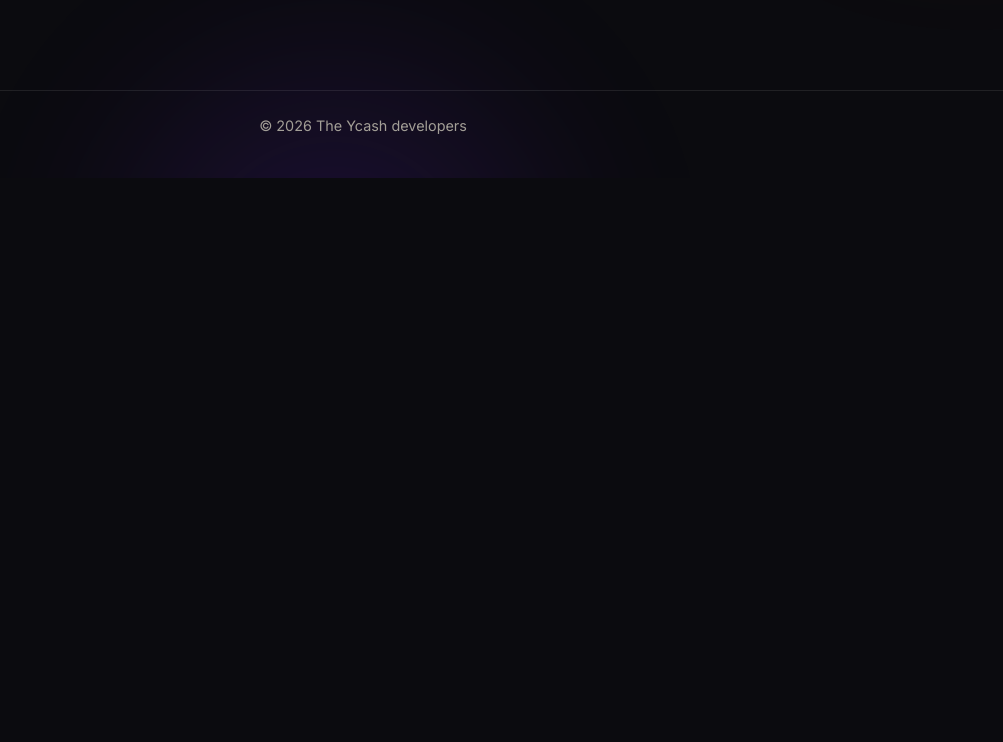
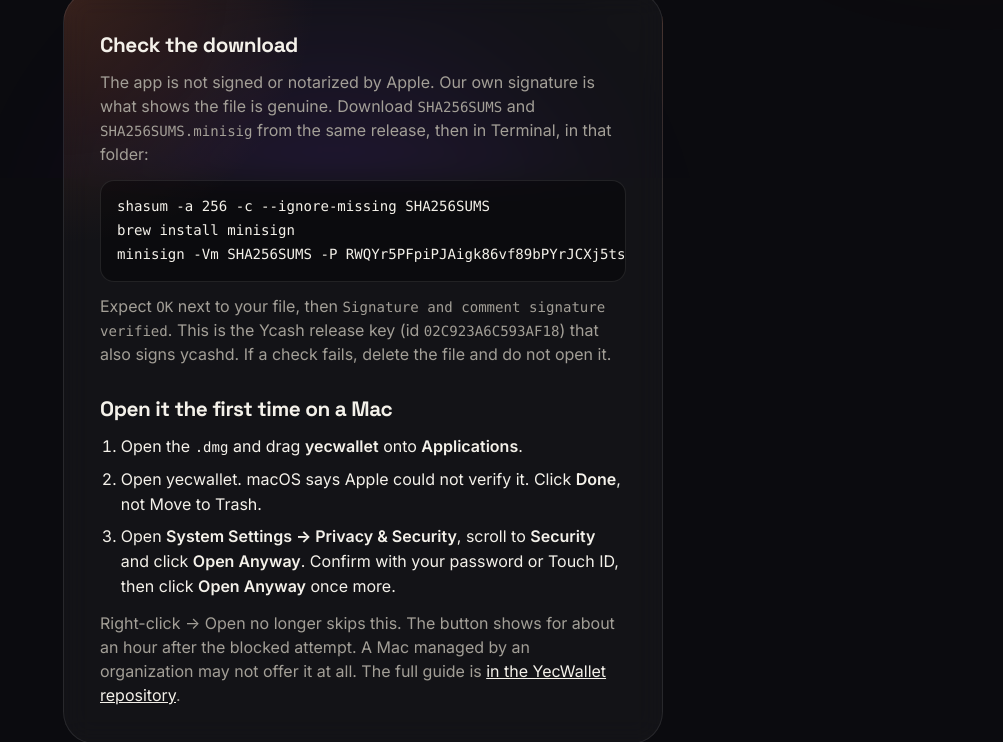
Before and after one commit to boyfromcave/ycash-team-site, a plain HTML site: page yecwallet/index.html in a window 1280 px wide. Shown: the part 622-1364 px from the top of the page, without its empty margins (277-1280 px from the left). Before the commit the page ends 800 px from the top, so only its background shows below. Drawn offline with Linux system fonts and the light colour scheme.

Commit message:
yecwallet: the release-day page (download, our signature check, macOS first run)
HOLD FOR RELEASE DAY: merging deploys at once, and the button points at the
release tag v6.22.0-beta3, which does not exist yet (a pre-release does not
appear under releases/latest, so that link would not find it either).

- The card: tag Beta, one sentence on the release, the Apple silicon file
  name, "Download YecWallet" to the release page. The start page's tile
  says Beta too.
- A second card: the SHA256SUMS and minisign check with the Ycash release
  key, and the three System Settings steps for an app not notarized by
  Apple, as yecwallet-dd docs/install-macos.md and the release workflow
  give them; a link to that guide.
- site.css: h2, ol, code and pre inside a card. No inline style or script.

```diff
--- a/assets/site.css
+++ b/assets/site.css
@@ -468,6 +468,49 @@ main { flex: 1 0 auto; }
   color: var(--muted);
 }
 
+/* A product page's second card: how to check a download and open it the first time. */
+.card.steps { margin-top: 18px; }
+
+.card h2 {
+  margin: 0;
+  font-family: var(--display);
+  font-size: 1.3rem;
+  font-weight: 700;
+  letter-spacing: -0.02em;
+}
+
+.card h2 + .how, .card h2 + ol { margin-top: 12px; }
+
+.card .how + h2, .card pre + h2 { margin-top: 30px; }
+
+.card code {
+  font-family: ui-monospace, SFMono-Regular, Menlo, Consolas, monospace;
+  font-size: 0.88em;
+  overflow-wrap: anywhere;
+}
+
+.card pre {
+  margin: 14px 0 0;
+  padding: 14px 16px;
+  border-radius: 14px;
+  border: 1px solid var(--line);
+  background: rgba(0, 0, 0, 0.35);
+  overflow-x: auto;
+  line-height: 1.6;
+}
+
+.card pre code { overflow-wrap: normal; white-space: pre; }
+
+.card ol {
+  margin: 0;
+  padding-left: 1.3em;
+  line-height: 1.55;
+}
+
+.card ol li + li { margin-top: 8px; }
+
+.card .how a { color: var(--ink); }
+
 .button {
   margin-top: 30px;
   display: inline-flex;
--- a/yecwallet/index.html
+++ b/yecwallet/index.html
@@ -34,12 +34,29 @@
   <main>
     <article class="card">
       <svg class="icon icon-lg" viewBox="0 0 24 24" fill="none" stroke="currentColor" stroke-width="1.6" stroke-linecap="round" stroke-linejoin="round" aria-hidden="true" focusable="false"><rect x="2.5" y="4" width="19" height="13" rx="2"/><path d="M8.5 20.5h7M12 17v3.5"/><path d="M10 8l2 2.6L14 8M12 10.6V13.5"/></svg>
-      <span class="tag">Coming soon</span>
+      <span class="tag">Beta</span>
       <h1>YecWallet</h1>
       <p class="what">The Ycash wallet for your computer. This version adds a Yellowback tab for YED, a dollar on Ycash.</p>
-      <p class="how">There is no release of this version yet. Its source code is on GitHub.</p>
-      <a class="button" href="https://github.com/boyfromcave/yecwallet-dd" rel="noopener">Source on GitHub <svg class="arrow" viewBox="0 0 24 24" width="18" height="18" fill="none" stroke="currentColor" stroke-width="2" stroke-linecap="round" stroke-linejoin="round" aria-hidden="true" focusable="false"><path d="M7 17L17 7M9 7h8v8"/></svg></a>
+      <p class="how">YecWallet 6.22.0-beta3 is a pre-release for testing. It brings its own node, ycashd, so there is nothing else to install. Apple silicon Macs get <code>macos-arm64-yecwallet-v6.22.0-beta3.dmg</code>; other systems are built when possible and may be missing.</p>
+      <a class="button" href="https://github.com/boyfromcave/yecwallet-dd/releases/tag/v6.22.0-beta3" rel="noopener">Download YecWallet <svg class="arrow" viewBox="0 0 24 24" width="18" height="18" fill="none" stroke="currentColor" stroke-width="2" stroke-linecap="round" stroke-linejoin="round" aria-hidden="true" focusable="false"><path d="M7 17L17 7M9 7h8v8"/></svg></a>
     </article>
+
+    <section class="card steps" aria-labelledby="check">
+      <h2 id="check">Check the download</h2>
+      <p class="how">The app is not signed or notarized by Apple. Our own signature is what shows the file is genuine. Download <code>SHA256SUMS</code> and <code>SHA256SUMS.minisig</code> from the same release, then in Terminal, in that folder:</p>
+      <pre><code>shasum -a 256 -c --ignore-missing SHA256SUMS
+brew install minisign
+minisign -Vm SHA256SUMS -P RWQYr5PFpiPJAigk86vf89bPYrJCXj5tskgRAPRYFsEXyciZo8dveOGQ</code></pre>
+      <p class="how">Expect <code>OK</code> next to your file, then <code>Signature and comment signature verified</code>. This is the Ycash release key (id <code>02C923A6C593AF18</code>) that also signs ycashd. If a check fails, delete the file and do not open it.</p>
+
+      <h2 id="first-run">Open it the first time on a Mac</h2>
+      <ol>
+        <li>Open the <code>.dmg</code> and drag <strong>yecwallet</strong> onto <strong>Applications</strong>.</li>
+        <li>Open yecwallet. macOS says Apple could not verify it. Click <strong>Done</strong>, not Move to Trash.</li>
+        <li>Open <strong>System Settings → Privacy &amp; Security</strong>, scroll to <strong>Security</strong> and click <strong>Open Anyway</strong>. Confirm with your password or Touch ID, then click <strong>Open Anyway</strong> once more.</li>
+      </ol>
+      <p class="how">Right-click → Open no longer skips this. The button shows for about an hour after the blocked attempt. A Mac managed by an organization may not offer it at all. The full guide is <a href="https://github.com/boyfromcave/yecwallet-dd/blob/upgrade/vault/docs/install-macos.md" rel="noopener">in the YecWallet repository</a>.</p>
+    </section>
     <p class="back"><a href="/">All products</a></p>
   </main>
 
```
Also changed, not shown: index.html (+1 -1 lines).
